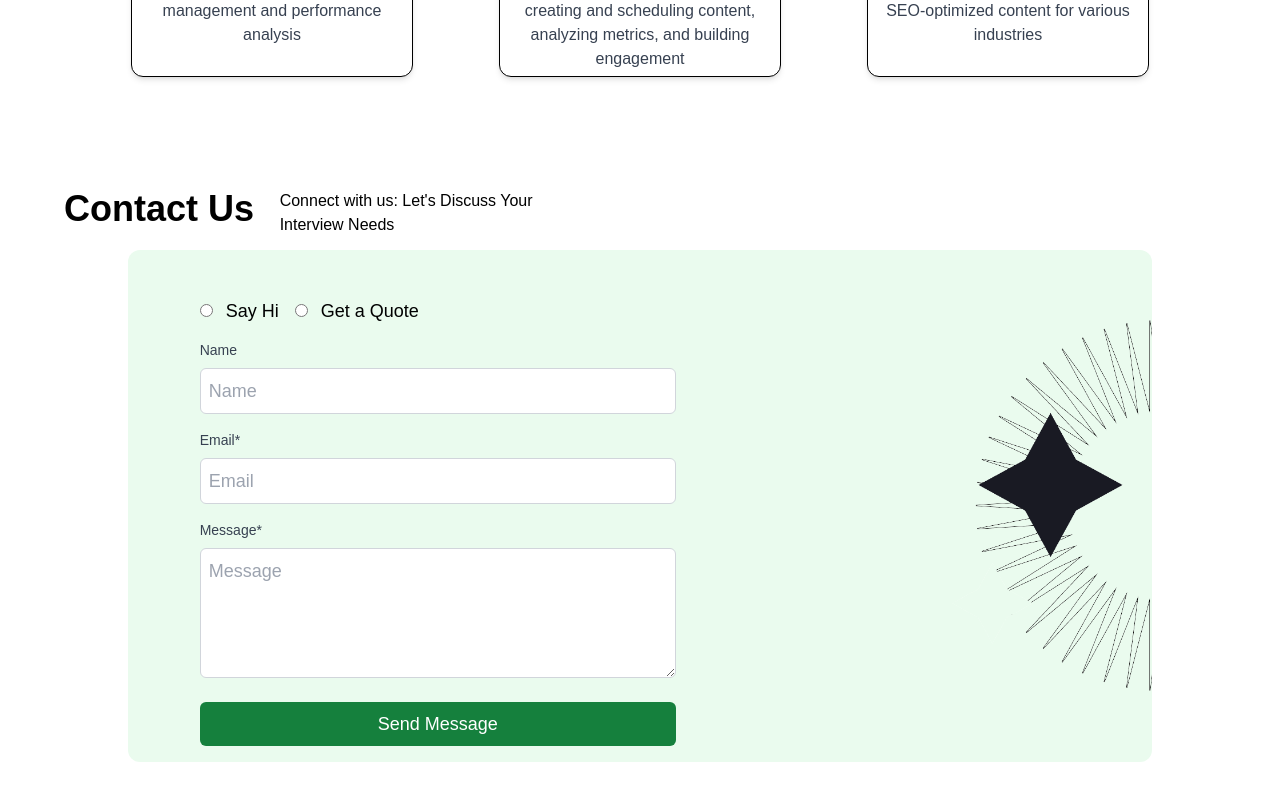
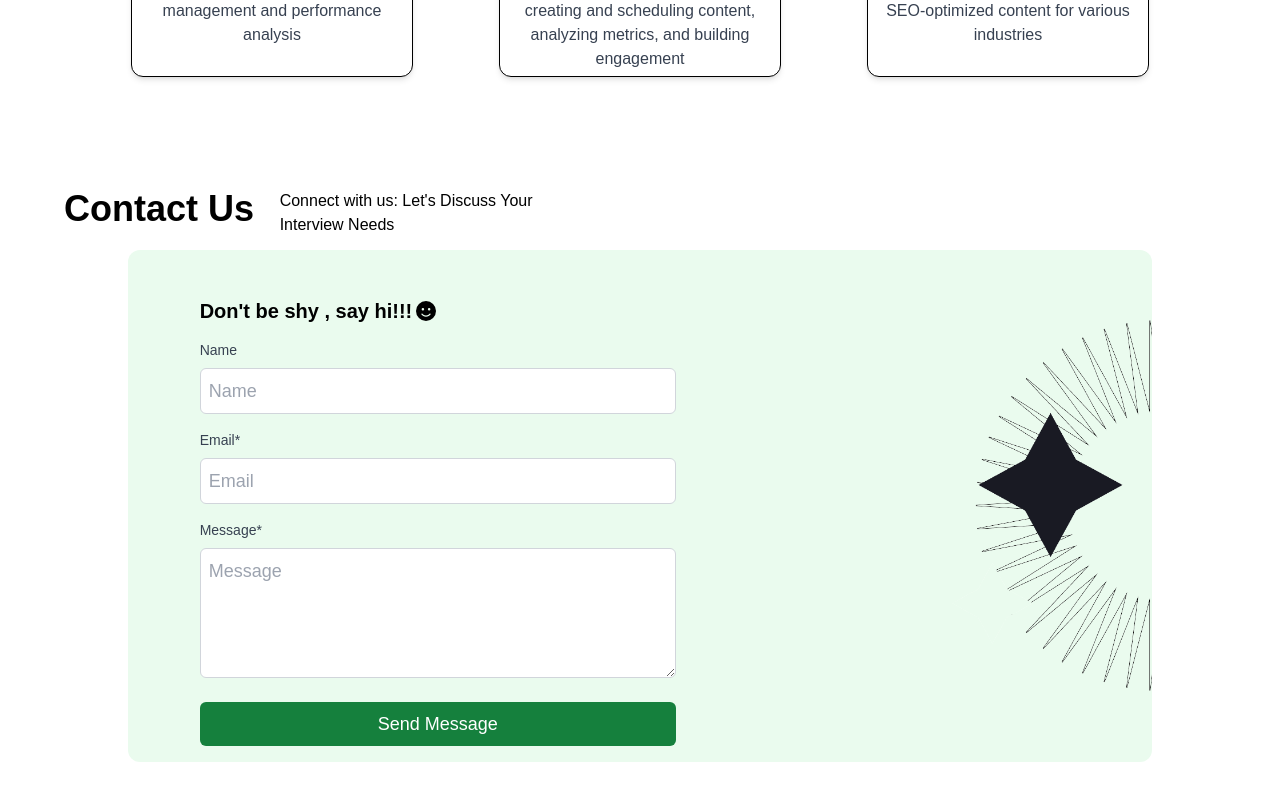
Before and after one commit to Shauryachaturvedimetashot/MetashotFrontendFinal, a Next.js app: page / in a window 1280 px wide. Shown: the part 2721-3521 px from the top of the page. Built offline with nearby package versions, Linux system fonts and the light colour scheme.

Commit message:
Some more updates

```diff
--- a/src/app/homePage/ContactUs.tsx
+++ b/src/app/homePage/ContactUs.tsx
@@ -1,5 +1,9 @@
 import React from "react";
 import Image from "next/image";
+import { FontAwesomeIcon } from "@fortawesome/react-fontawesome"
+import { faSmile} from "@fortawesome/free-solid-svg-icons";
+
+
 const ContactUs:React.FC = ()=>{
 
     return(
@@ -24,13 +28,11 @@ const ContactUs:React.FC = ()=>{
 
 
         <div className="flex flex-col mb-4 text-lg mt-[5%] w-1/2">
-            <div>
-            <label className=" mr-4">
-            <input type="radio" name="contact" className="mr-2" /> Say Hi
-           </label>
-           <label className="">
-            <input type="radio" name="contact" className="mr-2" /> Get a Quote
-           </label>
+            <div className="font-[600] text-xl">
+           Don't be shy , say hi!!!
+           <span>
+           <FontAwesomeIcon icon={faSmile} className="fas fa-check mr-5 ml-1" style={{ color:"black" }} />
+           </span>
 
             </div>
 
```
